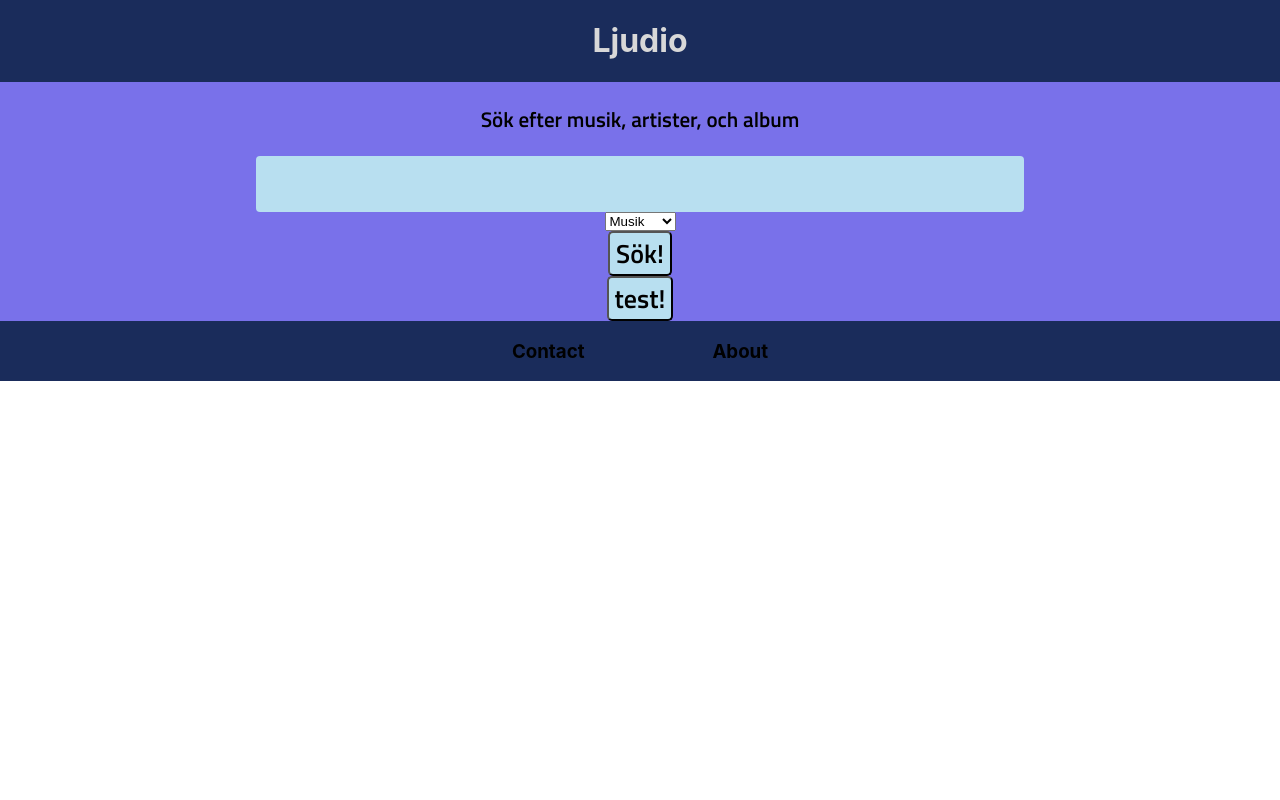
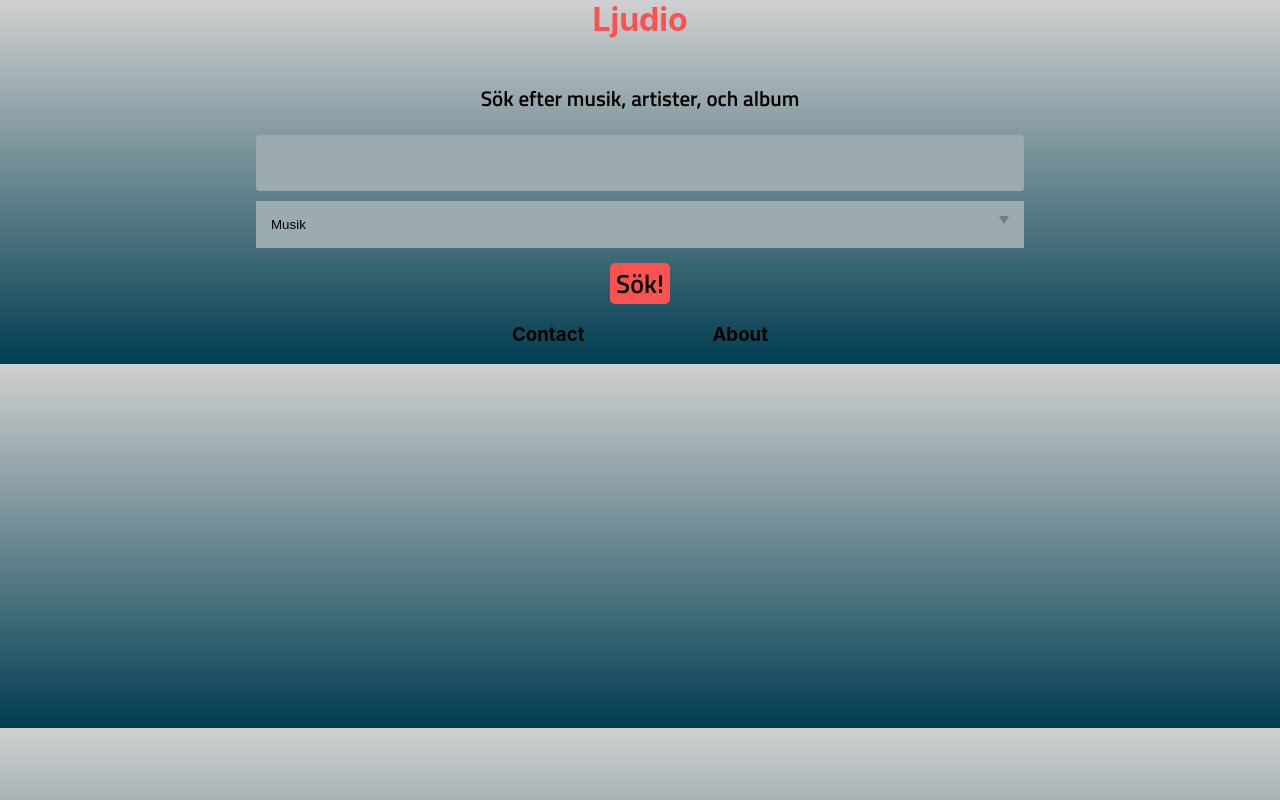
Before and after one commit to AandyLi/Ljudio, a React (Vite) app: page / in a window 1280 px wide. Built offline with nearby package versions, Linux system fonts and the light colour scheme; the HTML template or start-up script is replaced by a standard one.

Commit message:
Improved color theme

```diff
--- a/src/App.css
+++ b/src/App.css
@@ -26,13 +26,27 @@
 
 button {
     font-size: calc(10px + 2vmin);
-    background-color: #b8dff0;
+    background-color: #fb5151;
     border-radius: 5px;
     font-family: "Titillium Web", sans-serif;
+    border: none;
+}
+button:hover {
+    background-color: #cbcccd;
+    transition: 0.3s all;
 }
 
+body {
+    margin-top: -21px;
+    background: rgb(208, 208, 208);
+    background: linear-gradient(
+        180deg,
+        rgba(208, 208, 208, 1) 0%,
+        rgba(0, 61, 80, 1) 100%
+    );
+}
 #body {
-    background-color: #7971ea;
+    background-color: #7971ea00;
     display: flex;
     flex-direction: column;
     align-items: center;
@@ -41,7 +55,7 @@ button {
 }
 
 h1 {
-    color: #d8d8d8;
+    color: #fb5151;
 }
 p {
     color: rgb(255, 255, 255);
@@ -51,11 +65,12 @@ p {
     height: 56px;
     border-radius: 4px;
     position: relative;
-    background-color: #b8dff0;
+    background-color: #9cabb0;
     transition: 0.3s all;
+    margin-bottom: 10px;
 }
 .field:hover {
-    background-color: #a6cada;
+    background-color: #cbcccd;
     box-shadow: 0px 4px 20px 0px rgba(0, 0, 0, 0.05);
 }
 .field input {
@@ -87,7 +102,7 @@ p {
     position: sticky;
     bottom: 0;
     height: 95px;
-    background-color: #7971ea;
+    background-color: #1649599b;
 }
 #songInfo {
     width: 250px;
@@ -118,6 +133,59 @@ p {
     max-width: 250px;
     margin-left: -150px;
 }
+.playPause i {
+    color: #fb5151;
+}
 .progressRange {
     width: 100%;
 }
+
+.select {
+    position: relative;
+    display: inline-block;
+    margin-bottom: 15px;
+    width: 100%;
+}
+.select select {
+    font-family: "Arial";
+    display: inline-block;
+    width: 100%;
+    cursor: pointer;
+    padding: 16px 15px;
+    outline: 0;
+    border: 0px solid #000000;
+    border-radius: 0px;
+    background: #9cabb0;
+    color: #000000;
+    appearance: none;
+    -webkit-appearance: none;
+    -moz-appearance: none;
+}
+.select select::-ms-expand {
+    display: none;
+}
+.select select:hover,
+.select select:focus {
+    color: #000000;
+    background: #cbcccd;
+}
+.select select:disabled {
+    opacity: 0.5;
+    pointer-events: none;
+}
+.select_arrow {
+    position: absolute;
+    top: 15px;
+    right: 15px;
+    pointer-events: none;
+    border-style: solid;
+    border-width: 8px 5px 0px 5px;
+    border-color: #7b7b7b transparent transparent transparent;
+}
+.select select:hover ~ .select_arrow,
+.select select:focus ~ .select_arrow {
+    border-top-color: #000000;
+}
+.select select:disabled ~ .select_arrow {
+    border-top-color: #cccccc;
+}
--- a/src/components/Footer.css
+++ b/src/components/Footer.css
@@ -1,6 +1,6 @@
 footer {
     width: 100%;
-    background-color: #1a2c5b;
+    background-color: #1a2c5b00;
     color: #d8d8d8;
 }
 .footer-center {
--- a/src/components/Header.css
+++ b/src/components/Header.css
@@ -1,6 +1,6 @@
 header {
     width: 100%;
-    background-color: #1a2c5b;
+    background-color: #1a2c5b00;
 }
 .header-content {
     display: flex;
--- a/src/components/MainContent.jsx
+++ b/src/components/MainContent.jsx
@@ -52,13 +52,17 @@ function MainContent() {
                             }}
                         ></input>
                     </div>
-                    <select onChange={(e) => setDropDownValue(e.target.value)}>
-                        <option value="songs">Musik</option>
-                        <option value="artists">Artist</option>
-                        <option value="playlists">Playlists</option>
-                    </select>
+                    <div className="select">
+                        <select
+                            onChange={(e) => setDropDownValue(e.target.value)}
+                        >
+                            <option value="songs">Musik</option>
+                            <option value="artists">Artist</option>
+                            <option value="playlists">Playlists</option>
+                        </select>
+                        <div className="select_arrow"></div>
+                    </div>
                     <button onClick={Search}>Sök!</button>
-                    <button onClick={test}>test!</button>
                 </div>
                 <Switch>
                     <Route
--- a/src/components/SearchResults.css
+++ b/src/components/SearchResults.css
@@ -15,7 +15,7 @@ h4 {
     display: grid;
     grid-template-columns: 1fr 1fr 1fr 1fr;
     grid-template-rows: 1fr;
-    background-color: #fff;
+    background-color: rgba(255, 255, 255, 0);
     padding: 10px;
 }
 .grid-item {
@@ -53,7 +53,15 @@ h4 {
     align-items: center;
     padding: 10px;
     border-radius: 4px;
-    background-color: #b8dff0;
+    background: rgb(195, 199, 200);
+    box-shadow: 2.5px 2.6px 0.2px -39px rgba(0, 0, 0, 0.012),
+        4.9px 5px 0.9px -39px rgba(0, 0, 0, 0.019),
+        7.3px 7.5px 2.3px -39px rgba(0, 0, 0, 0.026),
+        10.5px 10.8px 4.7px -39px rgba(0, 0, 0, 0.033),
+        16.2px 16.7px 8.8px -39px rgba(0, 0, 0, 0.04),
+        31.1px 31.9px 16.6px -39px rgba(0, 0, 0, 0.05),
+        75px 77px 31px -39px rgba(0, 0, 0, 0.07);
+
     margin: 10px;
     transition: 0.3s all;
 }
--- a/src/components/SearchResults.jsx
+++ b/src/components/SearchResults.jsx
@@ -258,14 +258,9 @@ function SearchResults(props) {
             </div>
         );
     }
-    function test() {
-        // router push
-        history.push("/songs/abba/");
-    }
     return (
         <div>
             <Results />
-            <button onClick={() => test()}> Test </button>
         </div>
     );
 }
```
